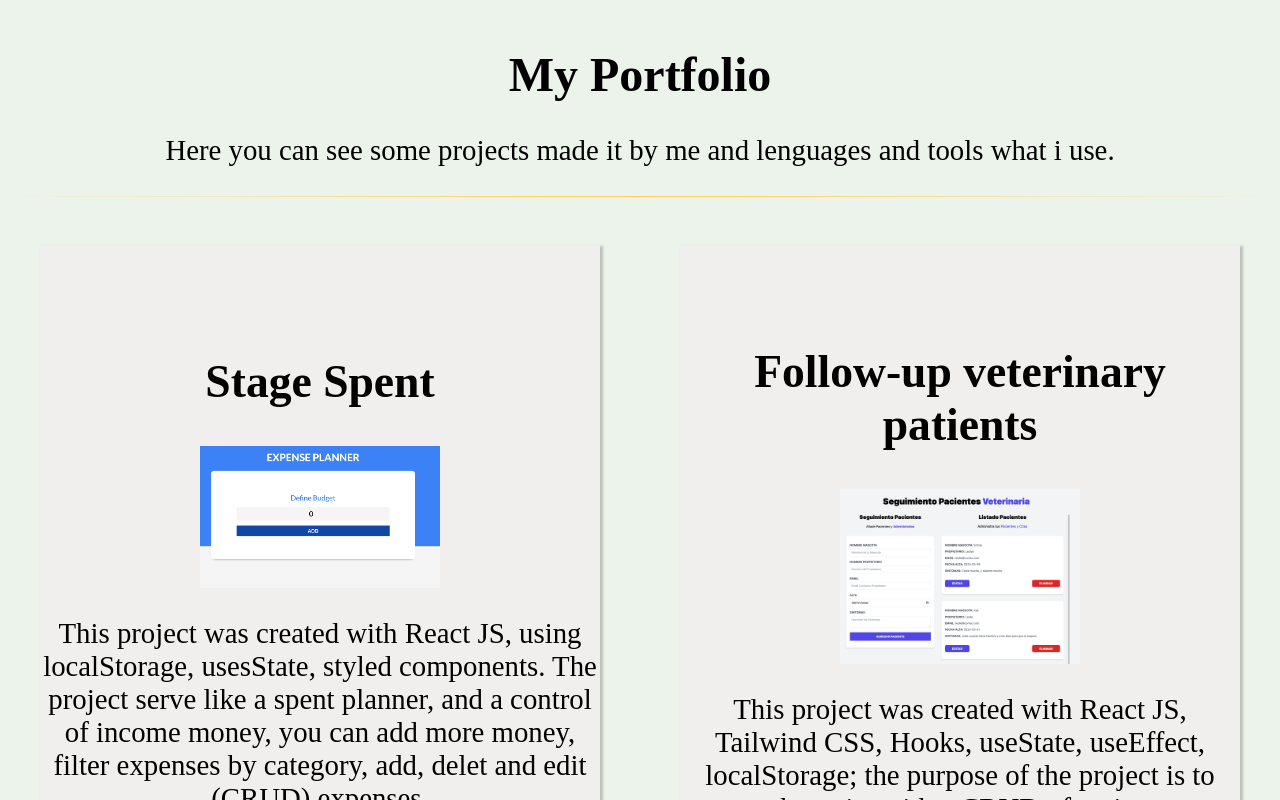
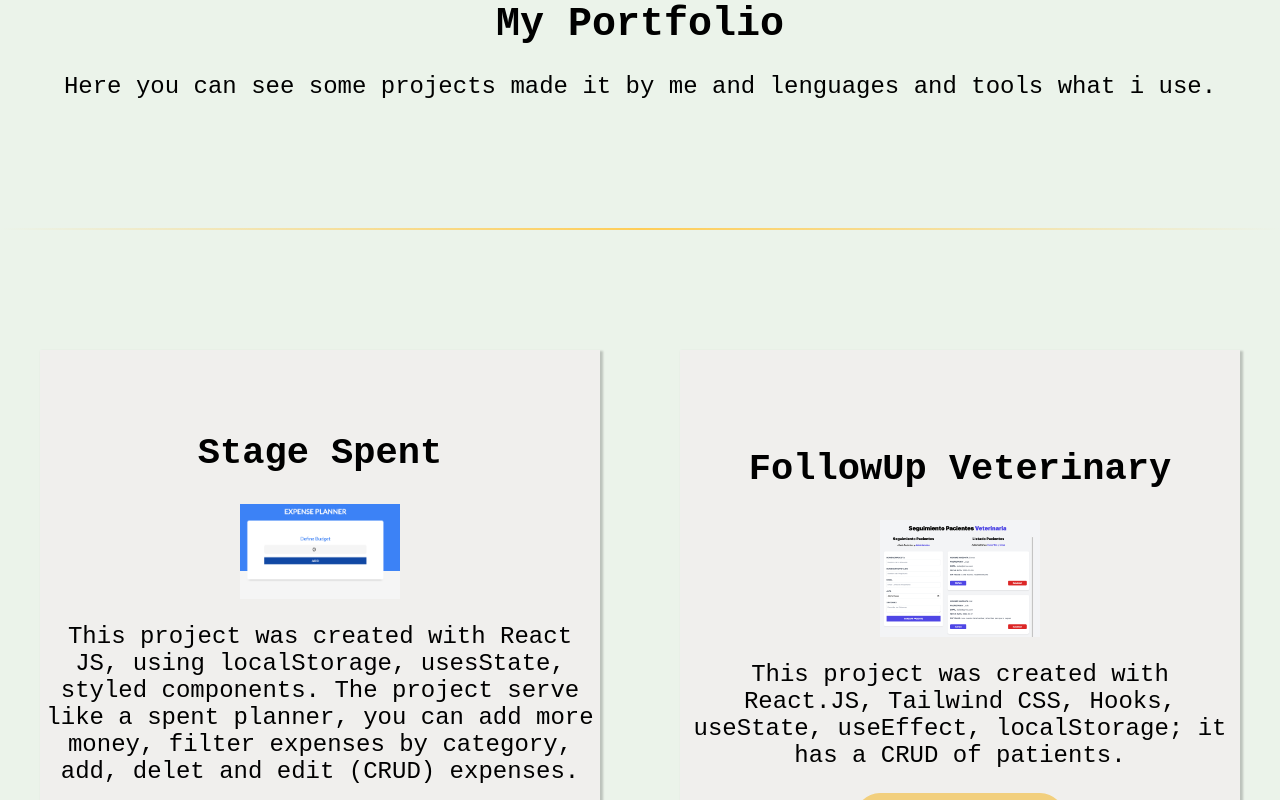
Before and after one commit to criscasguitar/myPortfolio, a React (Vite) app: page / in a window 1280 px wide. Shown: the part 820-1620 px from the top of the page. Built offline with nearby package versions, Linux system fonts and the light colour scheme.

Commit message:
new features

```diff
--- a/package.json
+++ b/package.json
@@ -16,6 +16,7 @@
     "react": "^18.2.0",
     "react-dom": "^18.2.0",
     "react-icons": "^4.8.0",
+    "react-modal": "^3.16.1",
     "react-scroll": "^1.8.9"
   },
   "devDependencies": {
--- a/src/components/Header.jsx
+++ b/src/components/Header.jsx
@@ -16,6 +16,7 @@ const Line = styled.hr`
     border: 0;
     height: 0.1rem;
     max-width: 100%;
+    margin: 0;
 `
 
 const Header = () => {
--- a/src/components/Portfolio.jsx
+++ b/src/components/Portfolio.jsx
@@ -24,16 +24,16 @@ function Portfolio() {
           <div className='description' data-aos="fade-up">
             <h2 className='title'>Stage Spent</h2>
             <img src={image1} alt="Web Site image" />
-                <p>This project was created with React JS, using localStorage, usesState, styled components. The project serve like a spent planner, and a control of income money, you can add more money, filter expenses by category, add, delet and edit (CRUD) expenses.</p>
+                <p>This project was created with React JS, using localStorage, usesState, styled components. The project serve like a spent planner, you can add more money, filter expenses by category, add, delet and edit (CRUD) expenses.</p>
             <button className='portfolioButton'>
                 <a href="https://exquisite-rolypoly-3d139e.netlify.app/" target='_blank'>Go to Web Site</a>
             </button>
           </div>
 
           <div className='description' data-aos="fade-down">
-            <h2 className='title'>Follow-up veterinary patients</h2>
+            <h2 className='title'>FollowUp Veterinary</h2>
             <img src={imageVet} alt="Web Site image" />
-                <p>This project was created with React JS, Tailwind CSS, Hooks, useState, useEffect, localStorage; the purpose of the project is to make a site with a CRUD of patients.</p>
+                <p>This project was created with React.JS, Tailwind CSS, Hooks, useState, useEffect, localStorage; it has a CRUD of patients.</p>
             <button className='portfolioButton'>
                 <a href="https://bespoke-dodol-dd8966.netlify.app/" target='_blank'>Go to Web Site</a>
             </button>
@@ -42,7 +42,7 @@ function Portfolio() {
           <div className='description' data-aos="fade-up">
             <h2 className='title'>Rock & EDM Festival</h2>
             <img src={imageFest} alt="Web Site image" />
-                <p>Rock & EDM Festival is an informative website, wich simulates a music festival website, with information, tickets and line up. This project was builded with PHP, JavaScript, HTML, CSS, SASS, it has several animations and smart slides with ID of JavaScript. </p>
+                <p>Rock & EDM Festival is an informative website, wich simulates a music festival website. This project was builded with PHP, JavaScript, HTML, CSS, SASS.</p>
             <button className='portfolioButton'>
                 <a href="https://singular-florentine-bb58fb.netlify.app/" target='_blank'>Go to Web Site</a>
             </button>
@@ -74,8 +74,9 @@ function Portfolio() {
                 <a href="https://salemeals-app-production.up.railway.app/" target='_blank'>Go to Web Site</a>
             </button>
           </div>
+        </div>
 
-        </div>
+        <hr />
     </>
   )
 }
--- a/src/components/portfolio.css
+++ b/src/components/portfolio.css
@@ -2,11 +2,11 @@
     text-align: center;
 }
 h1 {
-    font-size: 3rem;
+    font-size: 2.5rem;
 
 }
 p {
-    font-size: 1.8rem;
+    font-size: 1.5rem;
 
 }
 
@@ -21,8 +21,7 @@ p {
         grid-template-columns: repeat(1, 1fr);
     }
     .description{
-        height: auto;
-        max-width: auto;
+
     }
 
 }
@@ -31,8 +30,8 @@ p {
     display: flex;
     flex-direction: column;
     text-align: center;
-    height: 45rem;
-    max-width: 45rem;
+    height: 35rem;
+    max-width: 40rem;
     background-color: rgba(243, 238, 238, 0.773);
     box-shadow: 2px 2px 2px 1px rgba(0, 0, 0, 0.2);
 
@@ -44,6 +43,7 @@ p {
     border: none;
     border-radius: 25px;
     text-decoration: none !important;
+    position: relative;
 }
 
 button:hover {
@@ -61,6 +61,15 @@ a {
 }
 
 img {
-    max-width: 30vh;
-    max-height: 30vh;
+    max-width: 20vh;
+    max-height: 20vh;
 }
+
+hr {
+    background-image: linear-gradient(to right,transparent,#e6f0af,transparent);
+    border: 0;
+    height: 0.1rem;
+    max-width: 100%;
+    margin: 8rem 0 5rem 0;
+
+}
--- a/src/index.css
+++ b/src/index.css
@@ -2,4 +2,5 @@ body {
   background: #d7e8d57c;
   margin: 0px;
   height: 0px;
+  font-family: monospace;
 }
```
Also changed, not shown: 1 other file (tests, documents, lock files or other folders).
